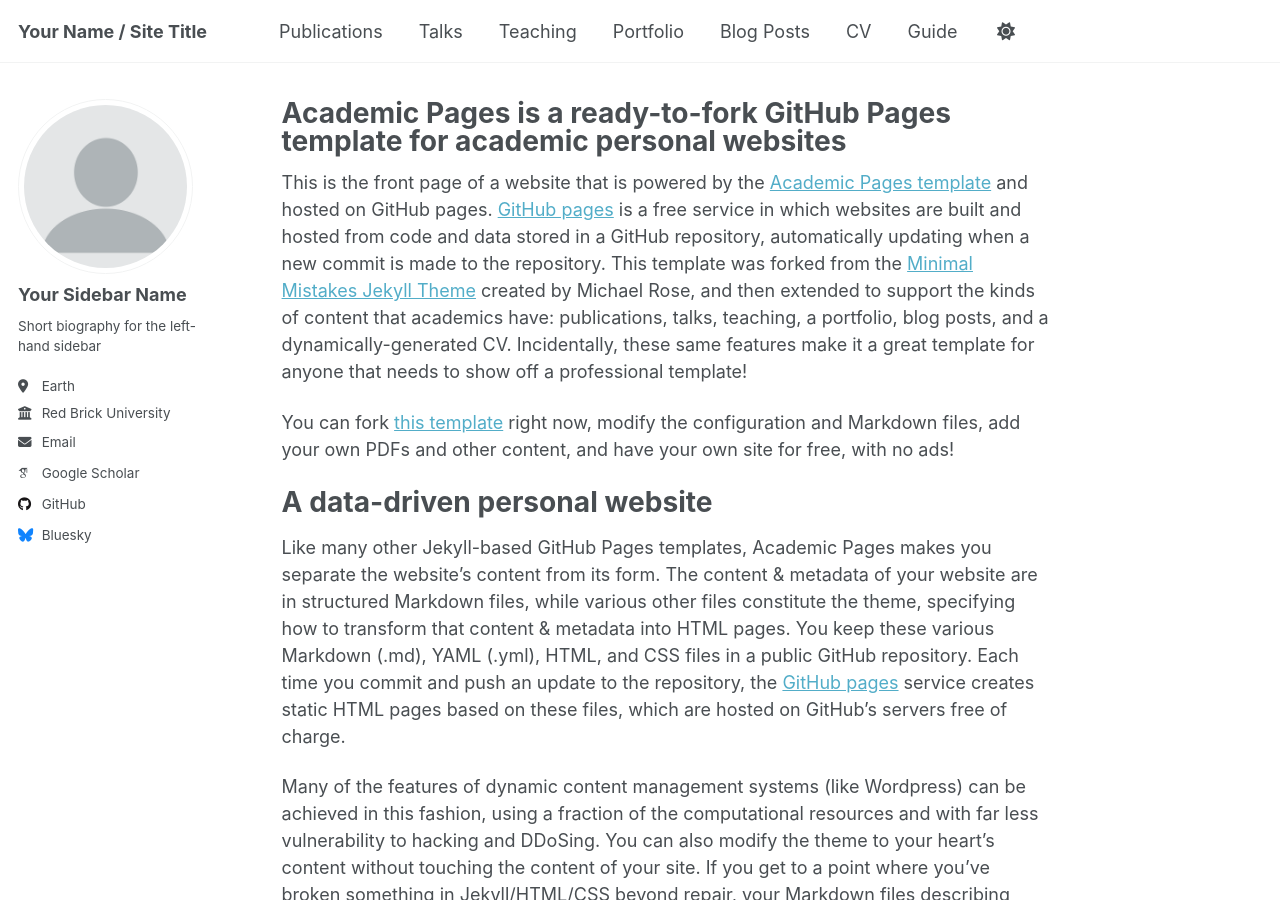
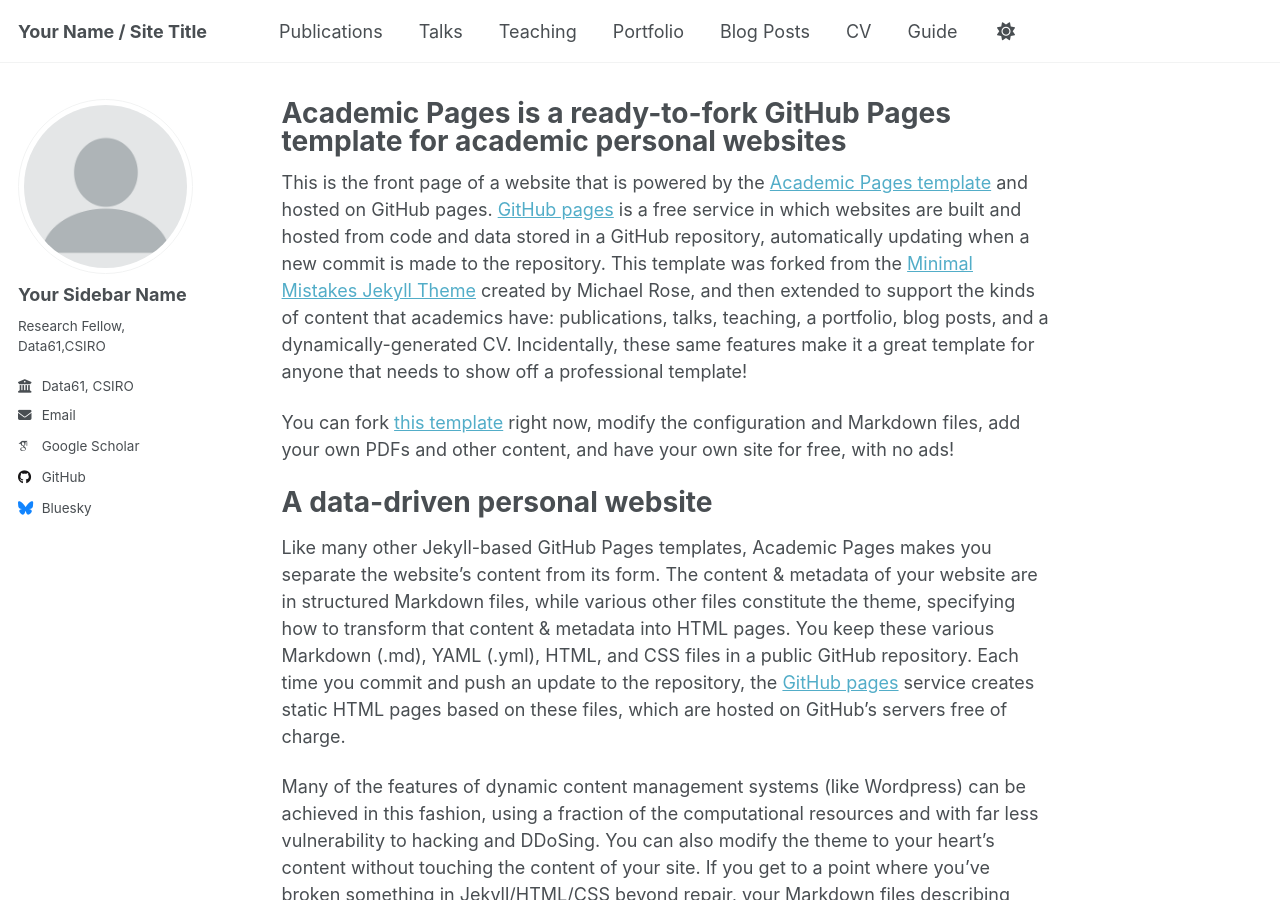
Before and after one commit to Miaohua9/Miaohua9.github.io, a Jekyll site: the page built from _pages/about.md, in a window 1280 px wide and 900 px high. Built offline with Jekyll 4.4.1, drawn with Linux system fonts in a browser that asks for light colours; some web fonts are replaced; a script that is not in the unit is left out.

Commit message:
Update _config.yml

```diff
--- a/_config.yml
+++ b/_config.yml
@@ -25,11 +25,11 @@ author:
   avatar           : "profile.png"
   name             : "Your Sidebar Name"
   pronouns         : # example: "she/her"
-  bio              : "Short biography for the left-hand sidebar"
-  location         : "Earth"
-  employer         : "Red Brick University"
+  bio              : "Research Fellow, Data61,CSIRO"
+  #location         : "Earth"
+  employer         : "Data61, CSIRO"
   uri              : # URL
-  email            : "none@example.org"
+  email            : "Miaohua.Zhang@data61.csiro.au"
 
   # Academic websites
   academia         : # URL
```
